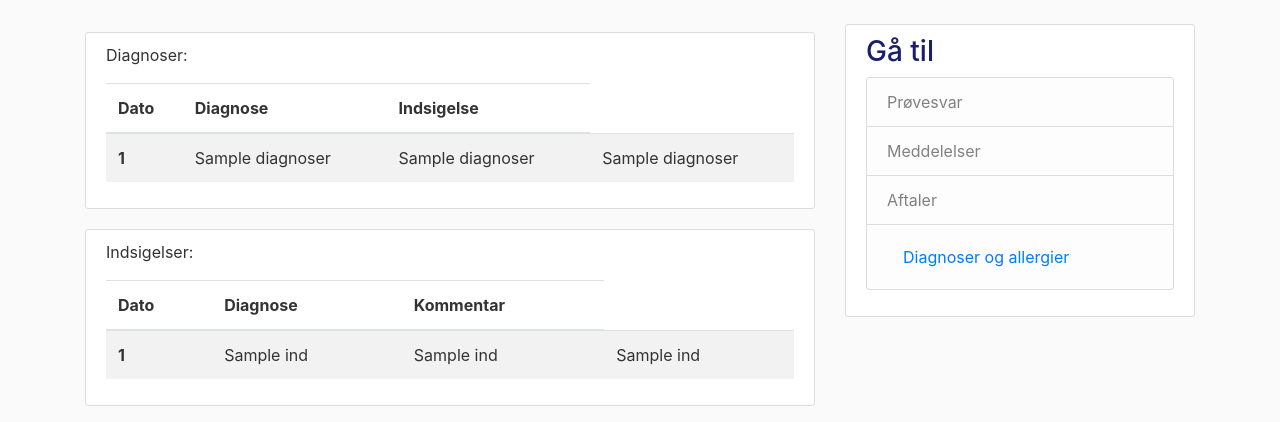
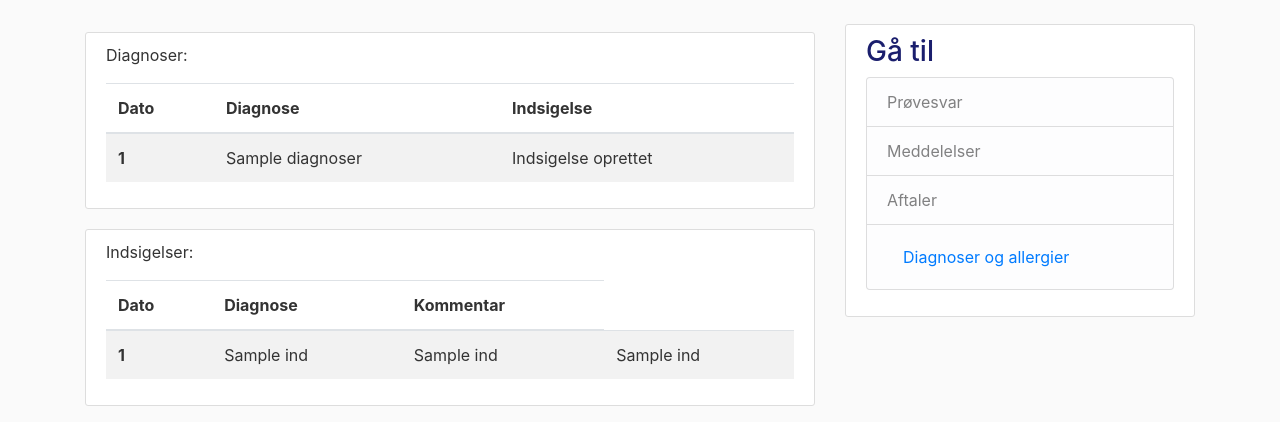
Before and after one commit to Gothl/UISPrototype, a Python web app: template UIS_Prototype-master/bank/templates/diagnoser.html in a window 1280 px wide. Shown: the part 56-478 px from the top of the page. Run offline with Jinja, Linux system fonts and the light colour scheme; the template is opened without the code that fills it: most values are stand-ins (such as "Sample title", 1, 10 or a date in 2020); some libraries are stand-ins or nearby versions.

Commit message:
Lavede html buttons til indsigelse

```diff
--- a/UIS_Prototype-master/bank/templates/diagnoser.html
+++ b/UIS_Prototype-master/bank/templates/diagnoser.html
@@ -18,8 +18,13 @@
         <tr>
           <th scope="row">{{n[0]}}</th>
           <td>{{n[1]}}</td>
-          <td>{{n[2]}}</td>
-          <td>{{n[3]}}</td>
+            {% if n[2] %}
+                <td>Indsigelse oprettet</td>
+            {% else %}
+                <td>
+                    <input type="button" value="Gør indsigelse" />
+                </td>
+            {% endif %}
         </tr>
       {% endfor %}
       </tbody>
```
